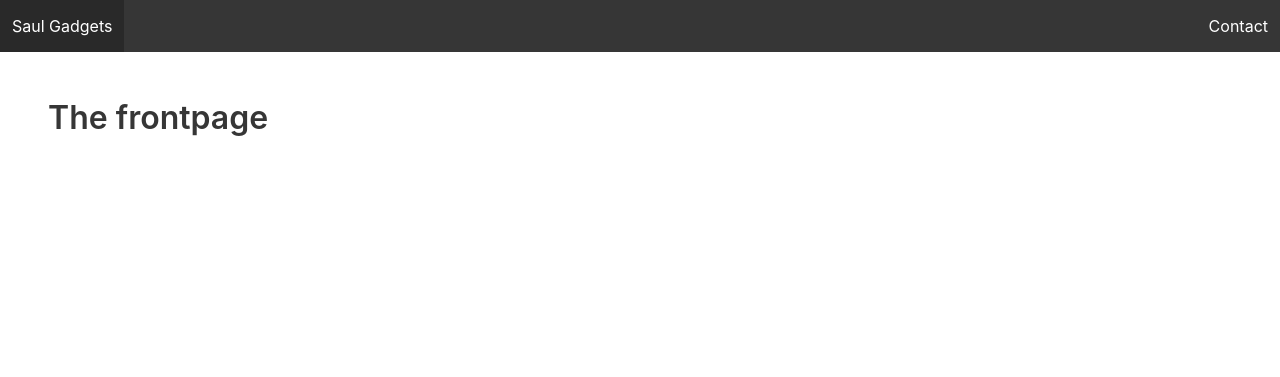
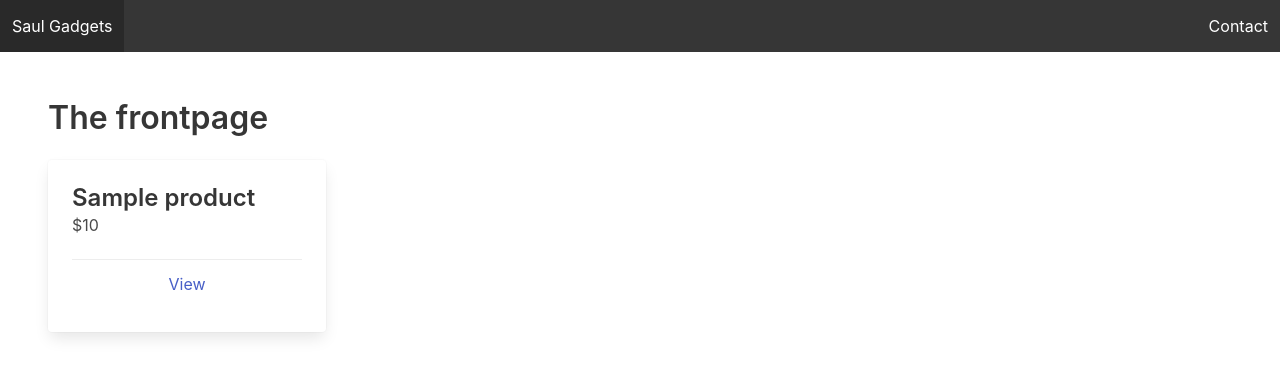
Before and after one commit to anthoni-gmu/virtualshop, a Django app: template apps/core/templates/frontpage.html in a window 1280 px wide. Shown: the top 377 px of the page. Run offline with Django 4.2, Linux system fonts and the light colour scheme; the template is opened without the code that fills it: most values are stand-ins (such as "Sample title", 1, 10 or a date in 2020).

Commit message:
category-products-views

```diff
--- a/apps/core/templates/frontpage.html
+++ b/apps/core/templates/frontpage.html
@@ -2,4 +2,29 @@
 
 {% block content %}
 <h1 class="title">The frontpage</h1>
+
+<div class="columns is-multiple">
+    {% for product in products %}
+        <div class="column is-3" >
+
+            <div class="card">
+                <div class="card-content">
+                    <div class="media">
+                        <div class="media-content">
+                            <p class="title is-4"> {{product.title}}</p>
+                            <p class="subtitle is-6">${{product.price}}</p>
+
+                        </div>
+                    </div>
+                    <footer class="card-footer">
+                        <a href="{% url 'product_detail' product.category.slug product.slug %}" class="card-footer-item">View</a>
+                    </footer>
+                </div>
+            </div>
+        </div>
+        {% endfor %}
+
+</div>
+
+
 {% endblock content %}
```
